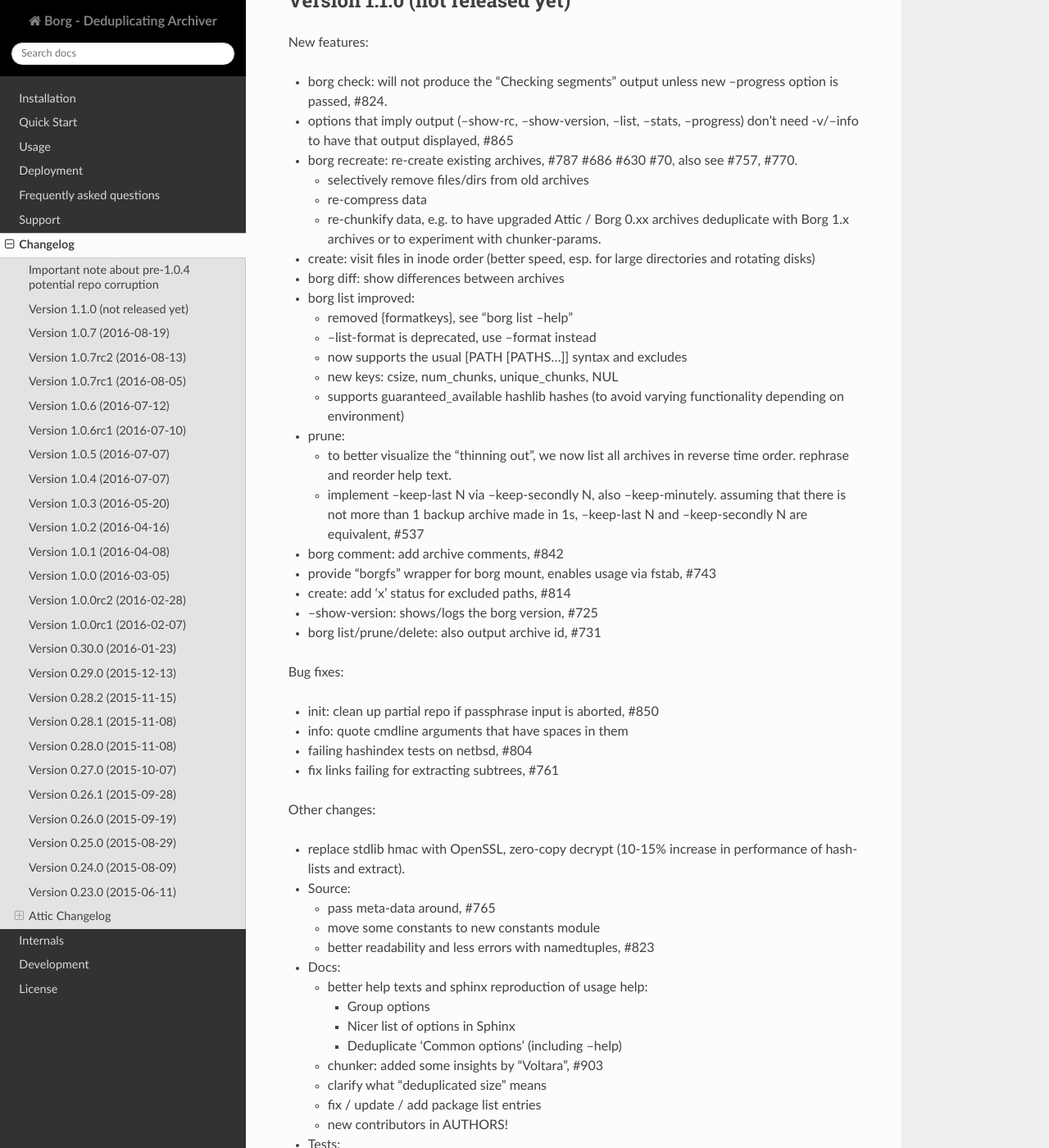
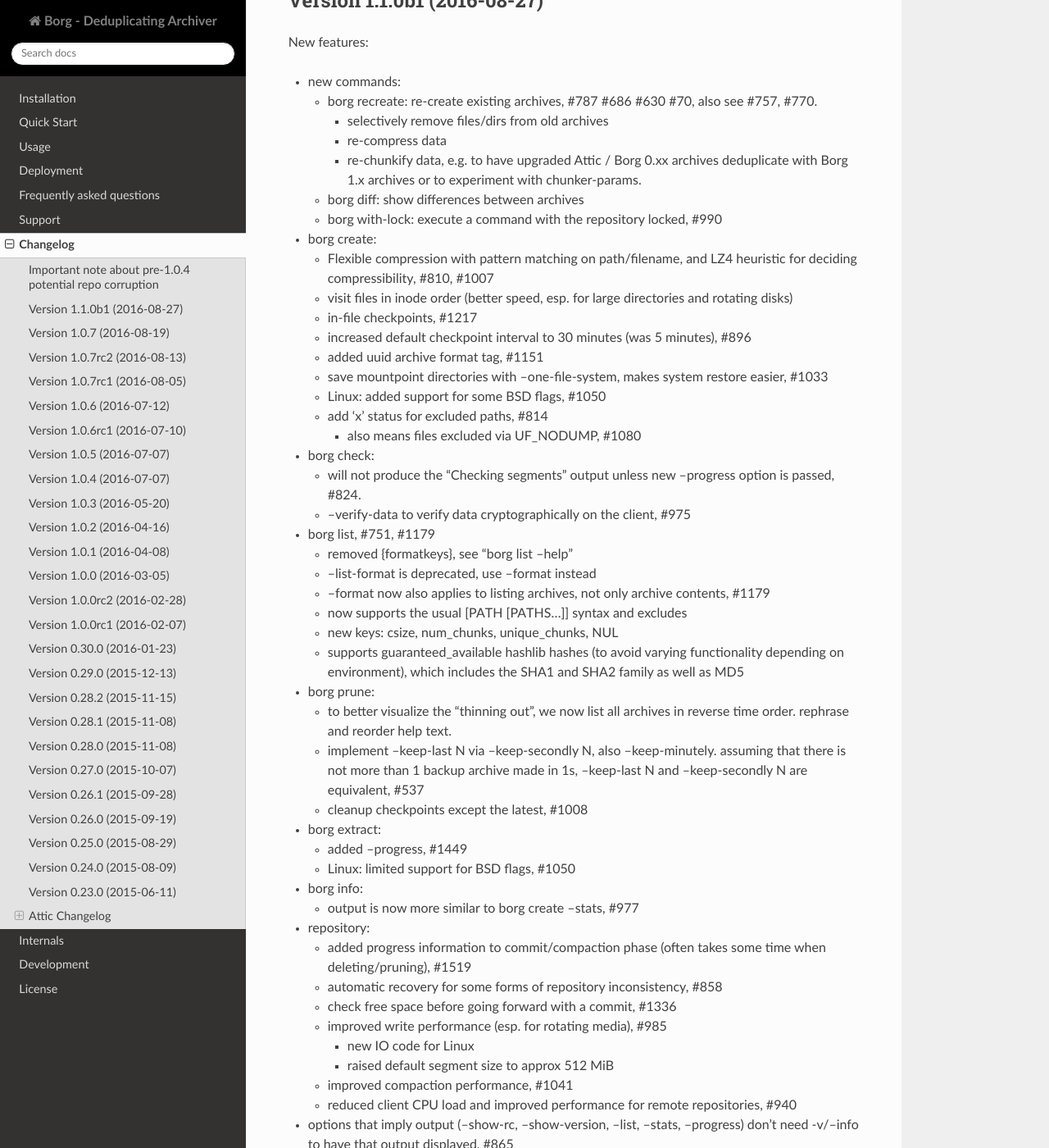
Before and after one commit to borgbackup/borg, a Sphinx documentation site: the page built from docs/changes.rst, in a window 1280 px wide and 1400 px high, scrolled down 1267 px. Shown: the whole window at 82% size. Built offline with Sphinx 7.4.7 and the Read the Docs theme 2.0.0, drawn with Linux system fonts in a browser that asks for light colours; pages that are not in the unit, such as notebooks, are missing from menus; the version number could not be read and is left out; some of the changed text lies outside the part shown.

Commit message:
update changes (1.1.0b1)

```diff
--- a/docs/changes.rst
+++ b/docs/changes.rst
@@ -50,62 +50,115 @@
     borg extract -v --dry-run REPO::ARCHIVE
 
 
-Version 1.1.0 (not released yet)
---------------------------------
-
-New features:
-
-- borg check: will not produce the "Checking segments" output unless
-  new --progress option is passed, #824.
-- options that imply output (--show-rc, --show-version, --list, --stats,
-  --progress) don't need -v/--info to have that output displayed, #865
-- borg recreate: re-create existing archives, #787 #686 #630 #70, also see
-  #757, #770.
-
-  - selectively remove files/dirs from old archives
-  - re-compress data
-  - re-chunkify data, e.g. to have upgraded Attic / Borg 0.xx archives
-    deduplicate with Borg 1.x archives or to experiment with chunker-params.
-- create: visit files in inode order (better speed, esp. for large directories
-  and rotating disks)
-- borg diff: show differences between archives
-- borg list improved:
+Version 1.1.0b1 (2016-08-27)
+----------------------------
+
+New features:
+
+- new commands:
+
+  - borg recreate: re-create existing archives, #787 #686 #630 #70, also see
+    #757, #770.
+
+    - selectively remove files/dirs from old archives
+    - re-compress data
+    - re-chunkify data, e.g. to have upgraded Attic / Borg 0.xx archives
+      deduplicate with Borg 1.x archives or to experiment with chunker-params.
+  - borg diff: show differences between archives
+  - borg with-lock: execute a command with the repository locked, #990
+- borg create:
+
+  - Flexible compression with pattern matching on path/filename,
+    and LZ4 heuristic for deciding compressibility, #810, #1007
+  - visit files in inode order (better speed, esp. for large directories and rotating disks)
+  - in-file checkpoints, #1217
+  - increased default checkpoint interval to 30 minutes (was 5 minutes), #896
+  - added uuid archive format tag, #1151
+  - save mountpoint directories with --one-file-system, makes system restore easier, #1033
+  - Linux: added support for some BSD flags, #1050
+  - add 'x' status for excluded paths, #814
+
+    - also means files excluded via UF_NODUMP, #1080
+- borg check:
+
+  - will not produce the "Checking segments" output unless new --progress option is passed, #824.
+  - --verify-data to verify data cryptographically on the client, #975
+- borg list, #751, #1179
 
   - removed {formatkeys}, see "borg list --help"
   - --list-format is deprecated, use --format instead
+  - --format now also applies to listing archives, not only archive contents, #1179
   - now supports the usual [PATH [PATHS…]] syntax and excludes
   - new keys: csize, num_chunks, unique_chunks, NUL
   - supports guaranteed_available hashlib hashes
-    (to avoid varying functionality depending on environment)
-- prune:
+    (to avoid varying functionality depending on environment),
+    which includes the SHA1 and SHA2 family as well as MD5
+- borg prune:
 
   - to better visualize the "thinning out", we now list all archives in
     reverse time order. rephrase and reorder help text.
   - implement --keep-last N via --keep-secondly N, also --keep-minutely.
     assuming that there is not more than 1 backup archive made in 1s,
     --keep-last N and --keep-secondly N are equivalent, #537
-- borg comment: add archive comments, #842
+  - cleanup checkpoints except the latest, #1008
+- borg extract:
+
+  - added --progress, #1449
+  - Linux: limited support for BSD flags, #1050
+- borg info:
+
+  - output is now more similar to borg create --stats, #977
+- repository:
+
+  - added progress information to commit/compaction phase (often takes some time when deleting/pruning), #1519
+  - automatic recovery for some forms of repository inconsistency, #858
+  - check free space before going forward with a commit, #1336
+  - improved write performance (esp. for rotating media), #985
+
+    - new IO code for Linux
+    - raised default segment size to approx 512 MiB
+  - improved compaction performance, #1041
+  - reduced client CPU load and improved performance for remote repositories, #940
+
+- options that imply output (--show-rc, --show-version, --list, --stats,
+  --progress) don't need -v/--info to have that output displayed, #865
+- add archive comments (via borg (re)create --comment), #842
 - provide "borgfs" wrapper for borg mount, enables usage via fstab, #743
-- create: add 'x' status for excluded paths, #814
+- borg list/prune/delete: also output archive id, #731
 - --show-version: shows/logs the borg version, #725
-- borg list/prune/delete: also output archive id, #731
-
-Bug fixes:
-
+- added --debug-topic for granular debug logging, #1447
+- use atomic file writing/updating for configuration and key files, #1377
+- BORG_KEY_FILE environment variable, #1001
+- self-testing module, #970
+
+
+Bug fixes:
+
+- list: fixed default output being produced if --format is given with empty parameter, #1489
+- create: fixed overflowing progress line with CJK and similar characters, #1051
+- prune: fixed crash if --prefix resulted in no matches, #1029
 - init: clean up partial repo if passphrase input is aborted, #850
 - info: quote cmdline arguments that have spaces in them
-- failing hashindex tests on netbsd, #804
-- fix links failing for extracting subtrees, #761
+- fix hardlinks failing in some cases for extracting subtrees, #761
 
 Other changes:
 
 - replace stdlib hmac with OpenSSL, zero-copy decrypt (10-15% increase in
   performance of hash-lists and extract).
+- improved chunker performance, #1021
+- open repository segment files in exclusive mode (fail-safe), #1134
+- improved error logging, #1440
 - Source:
 
   - pass meta-data around, #765
   - move some constants to new constants module
   - better readability and less errors with namedtuples, #823
+  - moved source tree into src/ subdirectory, #1016
+  - made borg.platform a package, #1113
+  - removed dead crypto code, #1032
+  - improved and ported parts of the test suite to py.test, #912
+  - created data classes instead of passing dictionaries around, #981, #1158, #1161
+  - cleaned up imports, #1112
 - Docs:
 
   - better help texts and sphinx reproduction of usage help:
@@ -116,6 +169,8 @@
   - chunker: added some insights by "Voltara", #903
   - clarify what "deduplicated size" means
   - fix / update / add package list entries
+  - added a SaltStack usage example, #956
+  - expanded FAQ
   - new contributors in AUTHORS!
 - Tests:
 
```
